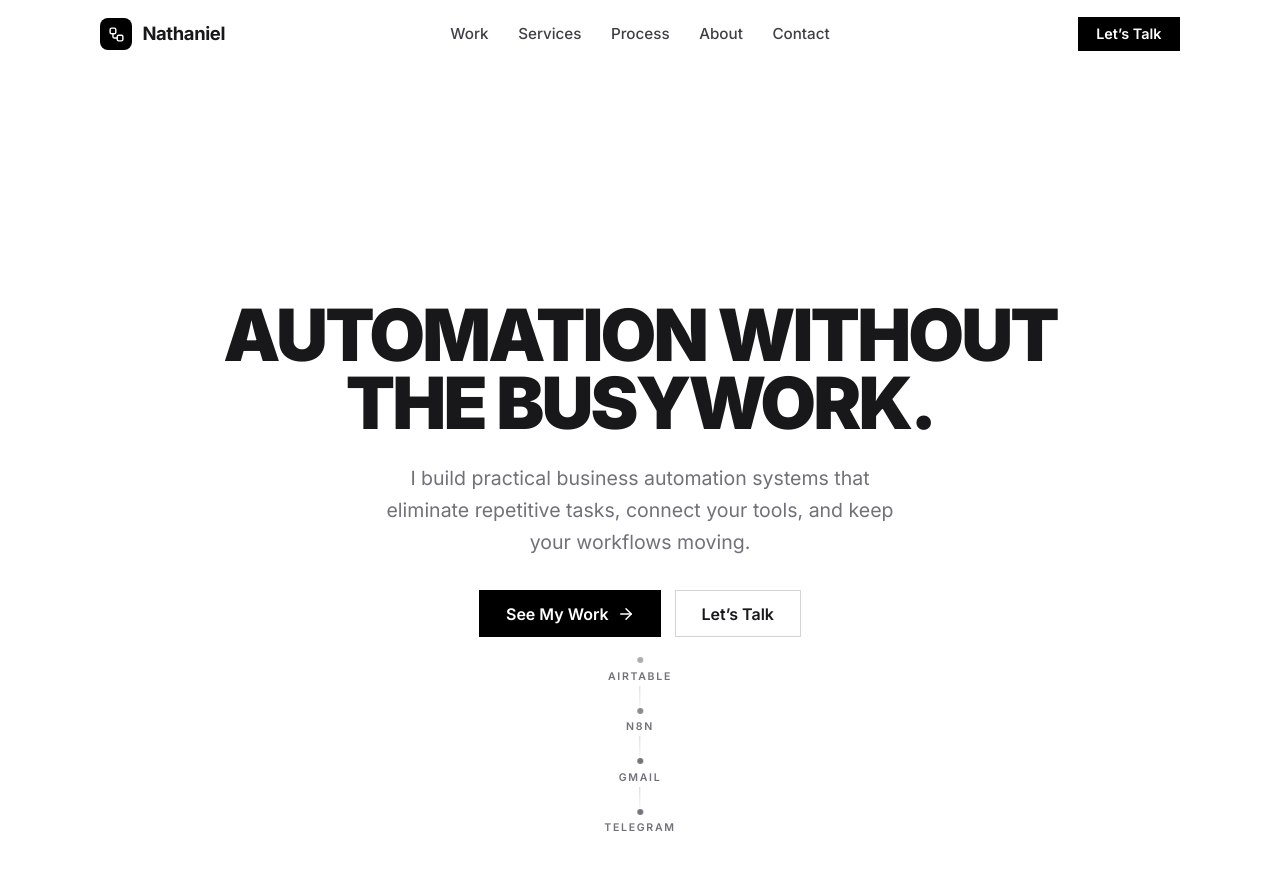
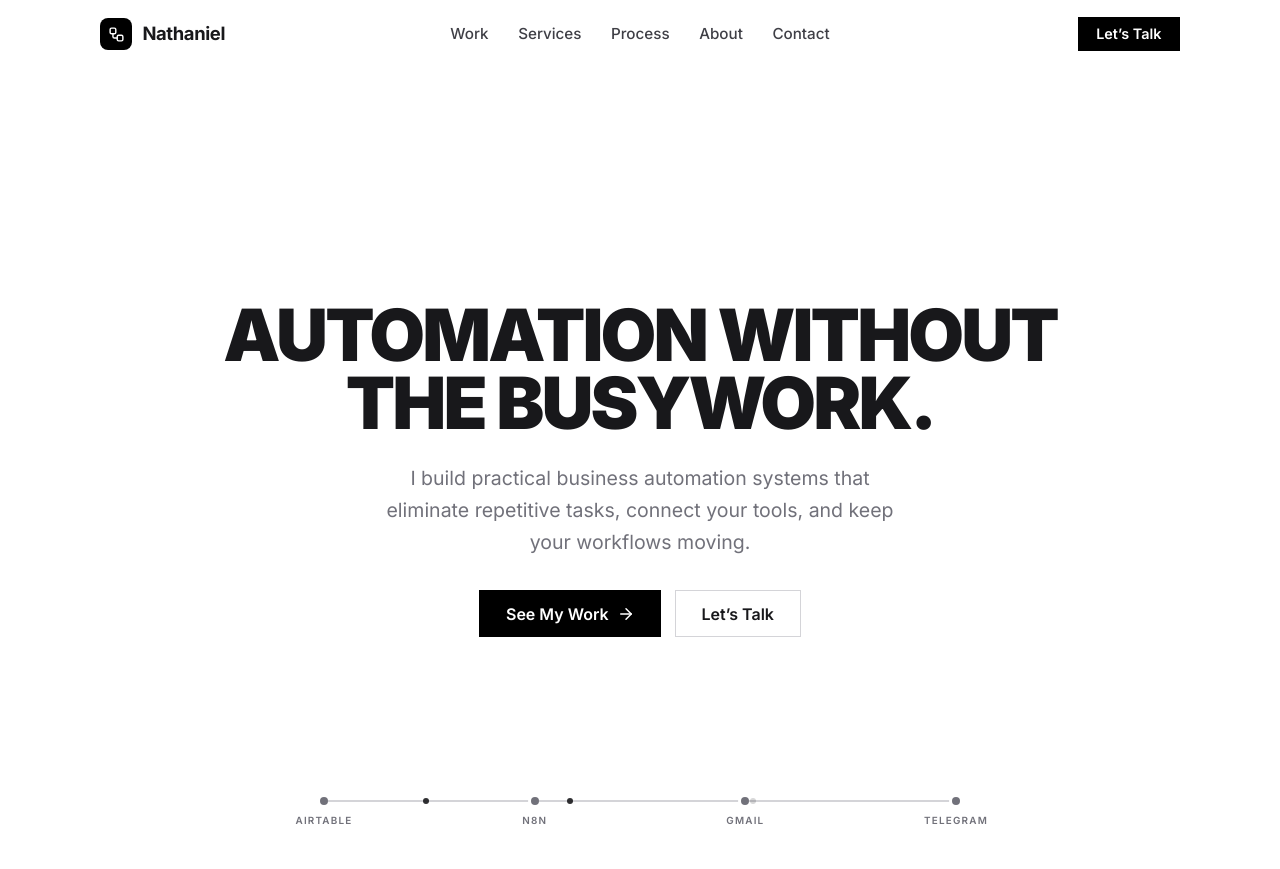
Before and after one commit to NathanielKings/automation, a React (Vite) app: page / in a window 1280 px wide. Built offline with nearby package versions, Linux system fonts and the light colour scheme.

Commit message:
feat: replace vertical trail with horizontal animated wire

```diff
--- a/src/components/Hero/Hero.jsx
+++ b/src/components/Hero/Hero.jsx
@@ -29,14 +29,18 @@ function Hero() {
         </div>
       </div>
 
-      <div className={styles.trail} aria-hidden="true">
+      <div className={styles.wire} aria-hidden="true">
         {trail.map((name, i) => (
           <Fragment key={name}>
-            <span className={styles.trailNode}>
-              <span className={styles.trailDot} style={{ animationDelay: `${i * 0.4}s` }} />
-              <span className={styles.trailLabel}>{name}</span>
+            <span className={styles.wireStation}>
+              <span className={styles.wireDot} />
+              <span className={styles.wireLabel}>{name}</span>
             </span>
-            {i < trail.length - 1 && <span className={styles.trailLine} />}
+            {i < trail.length - 1 && (
+              <span className={styles.wireLink}>
+                <span className={styles.wireFlow} style={{ animationDelay: `${i * 0.5}s` }} />
+              </span>
+            )}
           </Fragment>
         ))}
       </div>
--- a/src/components/Hero/Hero.module.css
+++ b/src/components/Hero/Hero.module.css
@@ -50,54 +50,81 @@
   margin-top: 0.5rem;
 }
 
-.trail {
+.wire {
   position: absolute;
   left: 50%;
-  bottom: clamp(1.5rem, 4vh, 3rem);
+  bottom: clamp(3rem, 8vh, 5rem);
   transform: translateX(-50%);
   z-index: 0;
+  width: min(92%, 640px);
   display: flex;
-  flex-direction: column;
   align-items: center;
   pointer-events: none;
 }
 
-.trailNode {
-  display: flex;
-  flex-direction: column;
+.wireStation {
+  position: relative;
+  display: inline-flex;
   align-items: center;
-  gap: 0.35rem;
+  justify-content: center;
+  flex-shrink: 0;
 }
 
-.trailDot {
+.wireDot {
+  width: 8px;
+  height: 8px;
+  border-radius: 50%;
+  background: var(--color-gray-500);
+  box-shadow: 0 0 0 3px var(--color-white);
+}
+
+.wireLabel {
+  position: absolute;
+  top: 100%;
+  left: 50%;
+  transform: translateX(-50%);
+  margin-top: 8px;
+  font-size: 0.62rem;
+  font-weight: 600;
+  letter-spacing: 0.12em;
+  text-transform: uppercase;
+  color: var(--color-gray-500);
+  white-space: nowrap;
+}
+
+.wireLink {
+  position: relative;
+  flex: 1;
+  height: 2px;
+  background: var(--color-gray-300);
+}
+
+.wireFlow {
+  position: absolute;
+  top: 50%;
+  left: 0;
   width: 6px;
   height: 6px;
+  margin-top: -3px;
   border-radius: 50%;
-  background: var(--color-gray-500);
-  animation: trailPulse 3s ease-in-out infinite;
+  background: var(--color-gray-900);
+  animation: wireFlow 2.2s ease-in-out infinite;
 }
 
-.trailLabel {
-  font-size: 0.66rem;
-  font-weight: 600;
-  letter-spacing: 0.16em;
-  text-transform: uppercase;
-  color: var(--color-gray-500);
-}
-
-.trailLine {
-  width: 1px;
-  height: 22px;
-  background: linear-gradient(var(--color-gray-300), var(--color-gray-100));
-}
-
-@keyframes trailPulse {
-  0%,
+@keyframes wireFlow {
+  0% {
+    left: 0;
+    opacity: 0;
+  }
+  12% {
+    opacity: 0.9;
+  }
+  88% {
+    opacity: 0.9;
+  }
   100% {
-    opacity: 0.45;
-  }
-  50% {
-    opacity: 1;
+    left: calc(100% - 6px);
+    opacity: 0;
   }
 }
 
```
